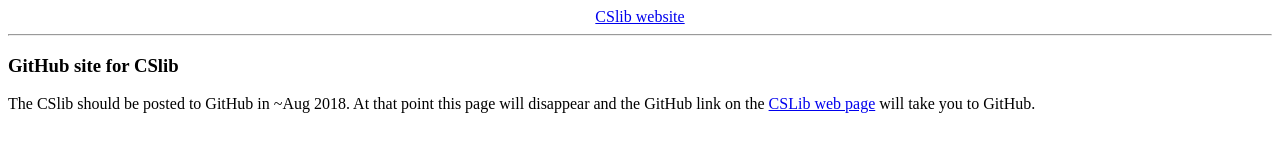
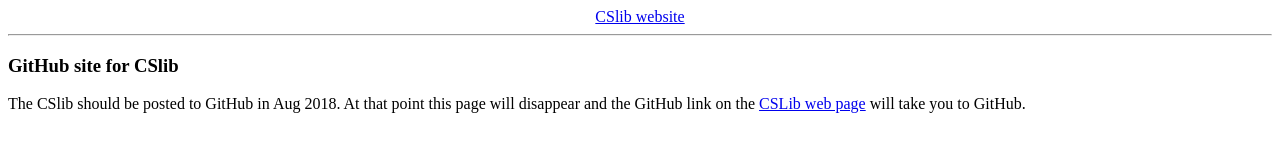
Before and after one commit to lammps/cslib, a plain HTML site: page www/github.html in a window 1280 px wide. Drawn offline with Linux system fonts and the light colour scheme.

Commit message:
git-svn-id: svn+ssh://software-srn.sandia.gov/svn/cslib/trunk@20 a90b35e7-5b98-4bfc-8194-042b74bc95e4

```diff
--- a/www/github.html
+++ b/www/github.html
@@ -7,7 +7,7 @@
 
 <H3>GitHub site for CSlib
 </H3>
-<P>The CSlib should be posted to GitHub in ~Aug 2018.  At that point this
+<P>The CSlib should be posted to GitHub in Aug 2018.  At that point this
 page will disappear and the GitHub link on the <A HREF = "index.html">CSLib web page</A>
 will take you to GitHub.
 </P>
```
Also changed, not shown: www/github.txt.
